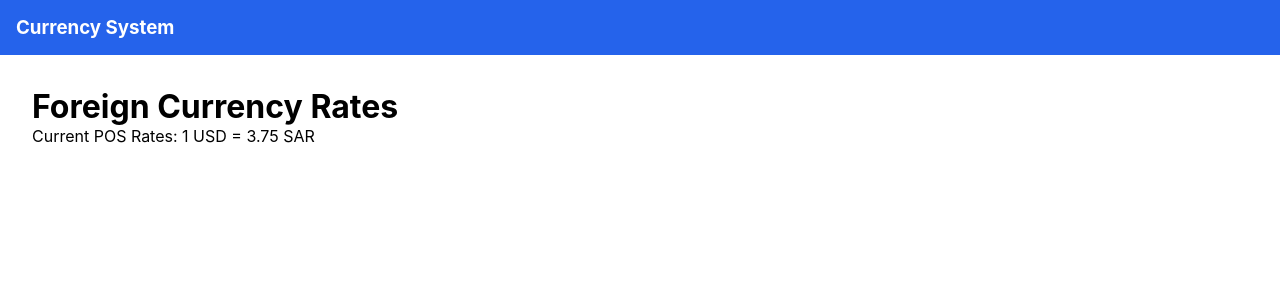
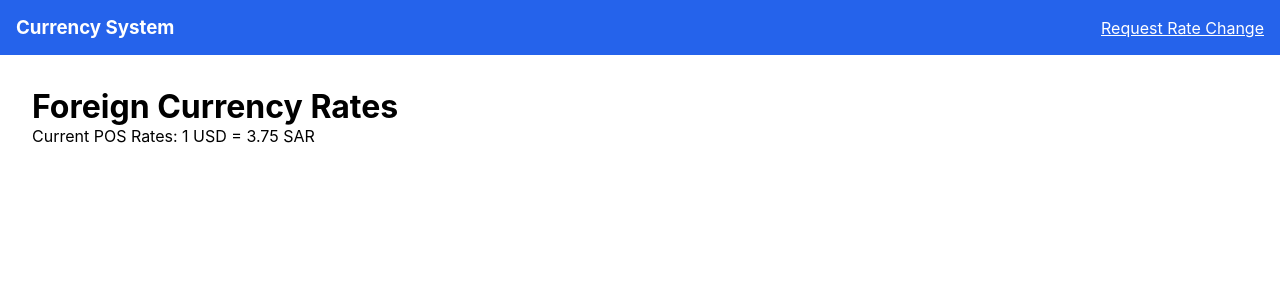
Before and after one commit to wasi131/currency-system, a Next.js app: page / in a window 1280 px wide. Shown: the top 300 px of the page. Built offline with nearby package versions, Linux system fonts and the light colour scheme.

Commit message:
Update Navbar.js

```diff
--- a/components/Navbar.js
+++ b/components/Navbar.js
@@ -1,12 +1,20 @@
+import Link from 'next/link'
+
 export default function Navbar() {
   return (
     <nav style={{
       padding: '1rem',
       background: '#2563eb',
       color: 'white',
-      marginBottom: '2rem'
+      marginBottom: '2rem',
+      display: 'flex',
+      justifyContent: 'space-between',
+      alignItems: 'center'
     }}>
       <h3 style={{ margin: 0 }}>Currency System</h3>
+      <Link href="/request-rate" style={{ color: 'white' }}>
+        Request Rate Change
+      </Link>
     </nav>
   )
 }
```
